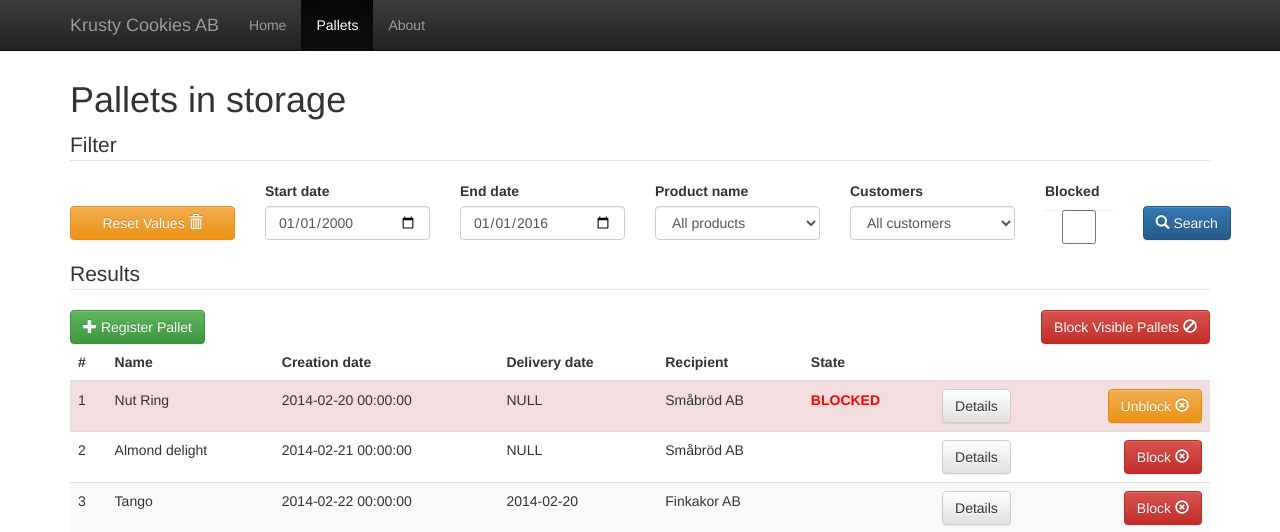
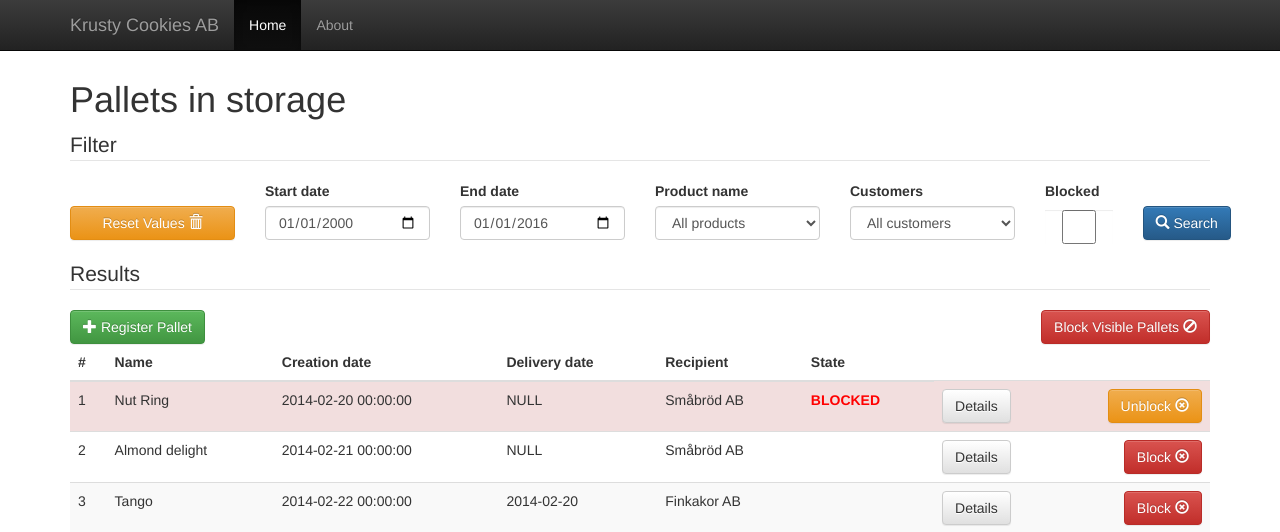
Before and after one commit to ada10fl2/EDA216_Krusty, a PHP site: page / in a window 1280 px wide. Shown: the top 532 px of the page. Run offline with PHP 8.4, Linux system fonts and the light colour scheme; data comes from the database, SQL or seed files in the repository; some libraries are stand-ins or nearby versions.

Commit message:
Pallets is now home

```diff
--- a/includes/header.php
+++ b/includes/header.php
@@ -69,7 +69,6 @@
 	<div class="collapse navbar-collapse">
 		<ul class="nav navbar-nav">
 			<li <?= (!isset($page) || $page === "home") ? "class='active'" : "" ?> ><a href="index.php">Home</a></li>
-			<li <?= ( isset($page) && $page === "pallets") ? "class='active'" : "" ?> ><a href="pallets.php">Pallets</a></li>
 			<li <?= ( isset($page) && $page === "about") ? "class='active'" : "" ?> ><a href="about.php">About</a></li>
 		</ul>
 	</div><!--/.nav-collapse -->
--- a/index.php
+++ b/index.php
@@ -1,4 +1,4 @@
-<?php $page = "pallets"; $title = "Pallets in storage"; include "includes/header.php"; ?>
+<?php $title = "Pallets in storage"; include "includes/header.php"; ?>
 	<h1><?= $title ?></h1>
 	<?php
 	$startDate = getSafeParam('startdate', '2000-01-01');
```
